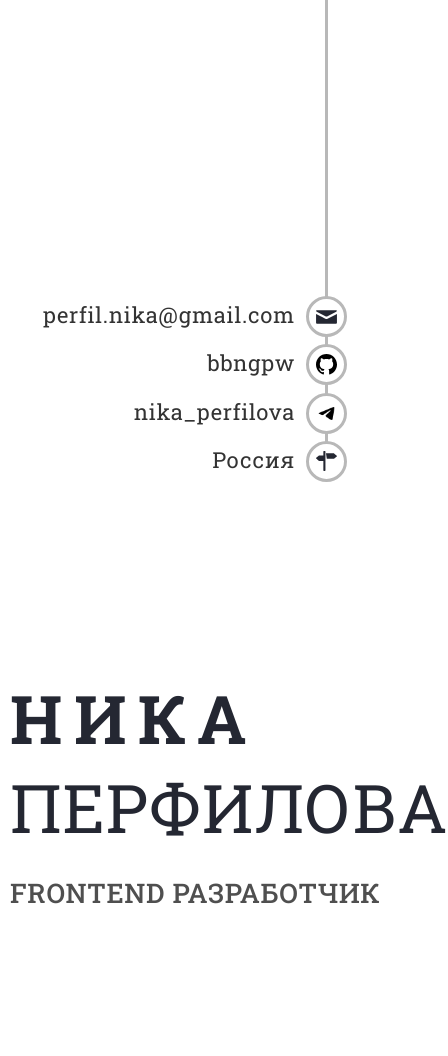
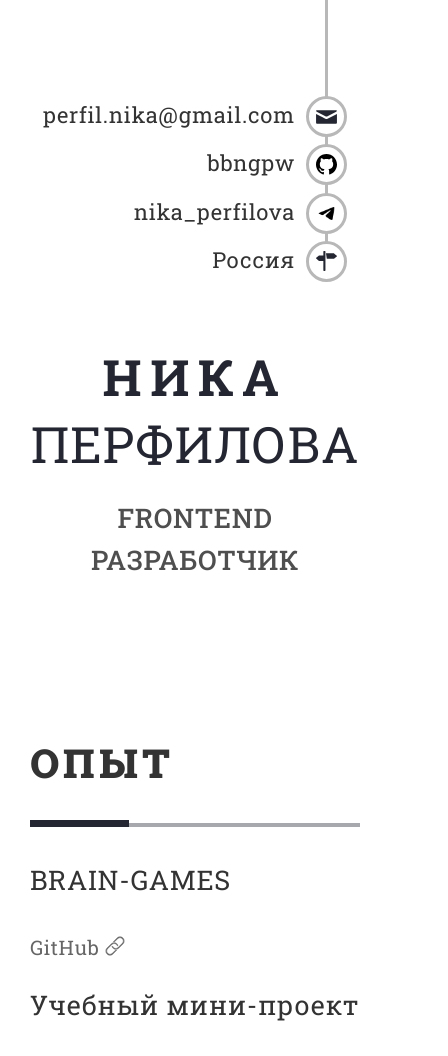
Before and after one commit to bbngpw/cv, a website: page ru/index.html in a window 390 px wide. Shown: the top 1056 px of the page, 448 px wide, since content can reach past the window. Drawn offline with Linux system fonts and the light colour scheme.

Commit message:
feat: add media queries for touch screens

```diff
--- a/ru/index.html
+++ b/ru/index.html
@@ -191,7 +191,7 @@
         </ul>
       </section>
 
-      <div class="flex-container">
+      <div class="skills-langs-container flex-container">
         <section class="skills column_narrow">
           <h2>Навыки</h2>
           <ul>
@@ -226,7 +226,7 @@
 
     <footer class="footer container flex-container">
       <p>
-        English version: <a href="https://bbngpw.github.io/cv/">https://bbngpw.github.io/cv/</a>
+        <a href="https://bbngpw.github.io/cv/">English version</a>
       </p>
 
       <div class="author flex-container">
--- a/styles/style.css
+++ b/styles/style.css
@@ -43,9 +43,9 @@ body {
 }
 
 .container {
-  max-width: 1460px;
+  max-width: 1420px;
   margin: 0 auto;
-  padding: 0 10px;
+  padding: 0 30px;
 }
 
 .flex-container {
@@ -79,12 +79,12 @@ header .column_narrow {
 }
 
 header .column_wide {
+  align-self: end;
   order: 2;
 }
 
 h1 {
   flex-direction: column;
-  margin-top: 200px;
   margin-bottom: 0;
 
   color: var(--headings-primary-color);
@@ -320,6 +320,7 @@ time {
   position: relative;
 
   flex-basis: 60%;
+  min-width: 200px;
   height: 7px;
 
   border-bottom: rgba(36, 39, 50, 0.4) solid 4px;
@@ -445,3 +446,106 @@ li:last-child {
   margin-top: 0;
   margin-bottom: 0;
 }
+
+@media (max-width: 1024px) {
+  header.flex-container {
+    flex-direction: column;
+    align-items: center;
+  }
+
+  header .column_wide {
+    flex-basis: auto;
+    align-self: auto;
+  }
+
+  h1 {
+    margin-top: 70px;
+
+    font-size: 50px;
+  }
+
+  .contacts {
+    padding-top: 100px;
+  }
+
+  .skills h2 {
+    text-align: center;
+  }
+
+  .skills li {
+    flex-direction: column;
+    align-items: flex-start;
+  }
+
+  .title-container {
+    flex-direction: column;
+  }
+
+  .decorative-line {
+    flex-basis: auto;
+    min-width: 100%;
+  }
+
+  .decorative-line::before {
+    display: block;
+    width: 30%;
+  }
+}
+
+@media (max-width: 768px) {
+  h1.flex-container {
+    align-items: center;
+
+    text-align: center;
+  }
+
+  .education li,
+  .experience li {
+    flex-direction: column;
+    border-bottom: 1px solid rgba(36, 39, 50, 0.4);
+  }
+
+  .column_narrow p {
+    font-size: 20px;
+    text-align: left;
+  }
+
+  h3 {
+    text-align: left;
+    text-transform: uppercase;
+  }
+
+  h4 {
+    margin-top: 0;
+  }
+
+  .skills-langs-container {
+    flex-direction: column;
+    align-items: center;
+  }
+
+  .skills,
+  .languages {
+    min-width: 100%;
+  }
+
+  .skills h2 {
+    text-align: left;
+  }
+
+  .skills li {
+    flex-direction: row;
+  }
+}
+
+@media (max-width: 480px) {
+  .skills li {
+    flex-direction: column;
+    align-items: flex-start;
+  }
+
+  .languages li {
+    flex-direction: column;
+    align-items: flex-start;
+  }
+}
```
Also changed, not shown: index.html (+1 -1 lines).
